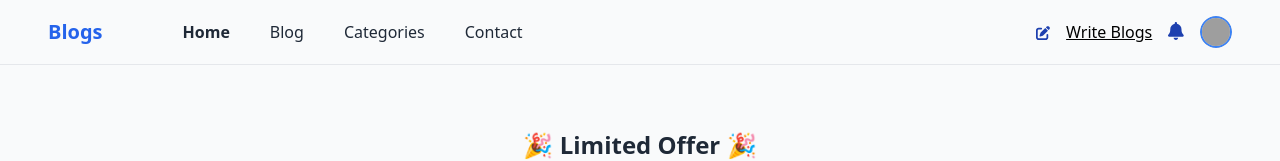
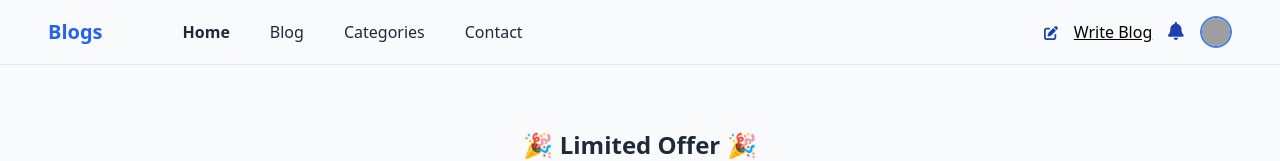
Before and after one commit to Buddhadev426/Buddha_create, a React (Vite) app: page /Blog in a window 1280 px wide. Shown: the top 161 px of the page. Built offline with nearby package versions, Linux system fonts and the light colour scheme; grey boxes are pictures that could not be loaded.

Commit message:
new changes

```diff
--- a/src/Blogs/NavbarBlog.jsx
+++ b/src/Blogs/NavbarBlog.jsx
@@ -22,8 +22,10 @@ function NavbarBlog() {
 
         <div className="flex items-center space-x-4">
         <div><FontAwesomeIcon icon={faPenToSquare} className="text-blue-800 text-sm"/></div>
-          <a href="#" className="text-black underline font-medium">Write Blogs</a>
-          <div>
+          <button  className="text-black underline font-medium">
+            Write Blog
+            </button>
+        <div>
             <FontAwesomeIcon icon={faBell} className="text-blue-800 text-lg" /> {/* Use the imported icon */}
           </div>
           <div className="w-8 h-8 bg-gray-300 rounded-full overflow-hidden">
```
